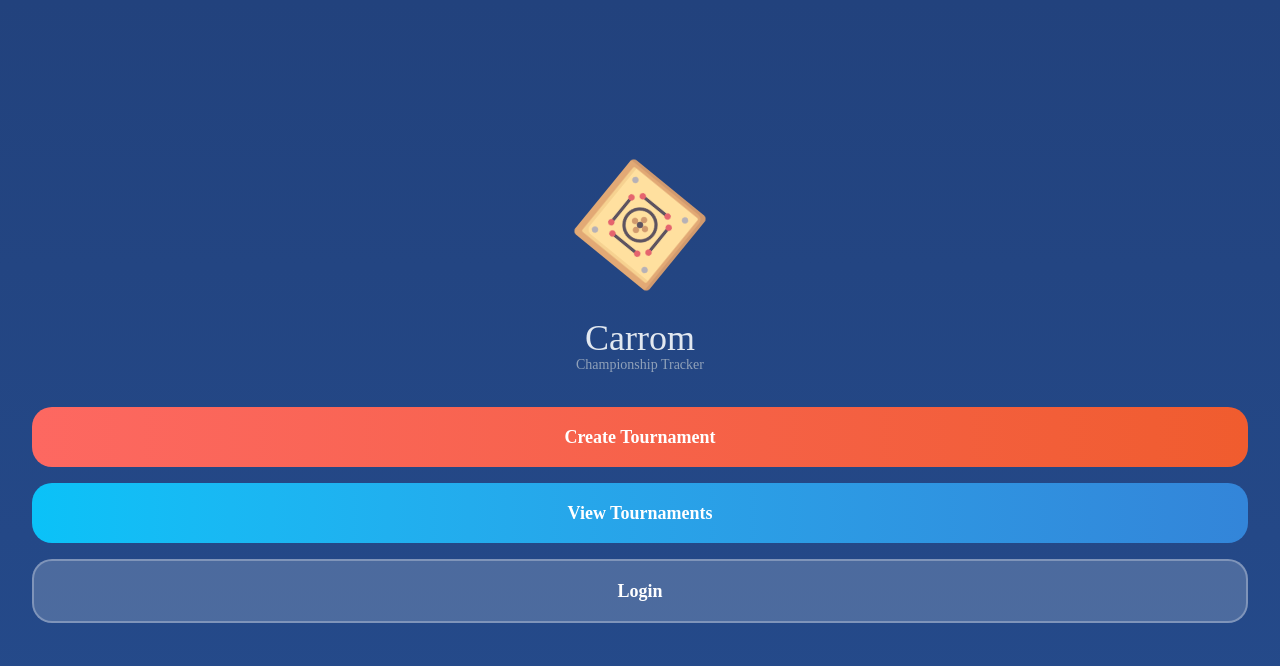
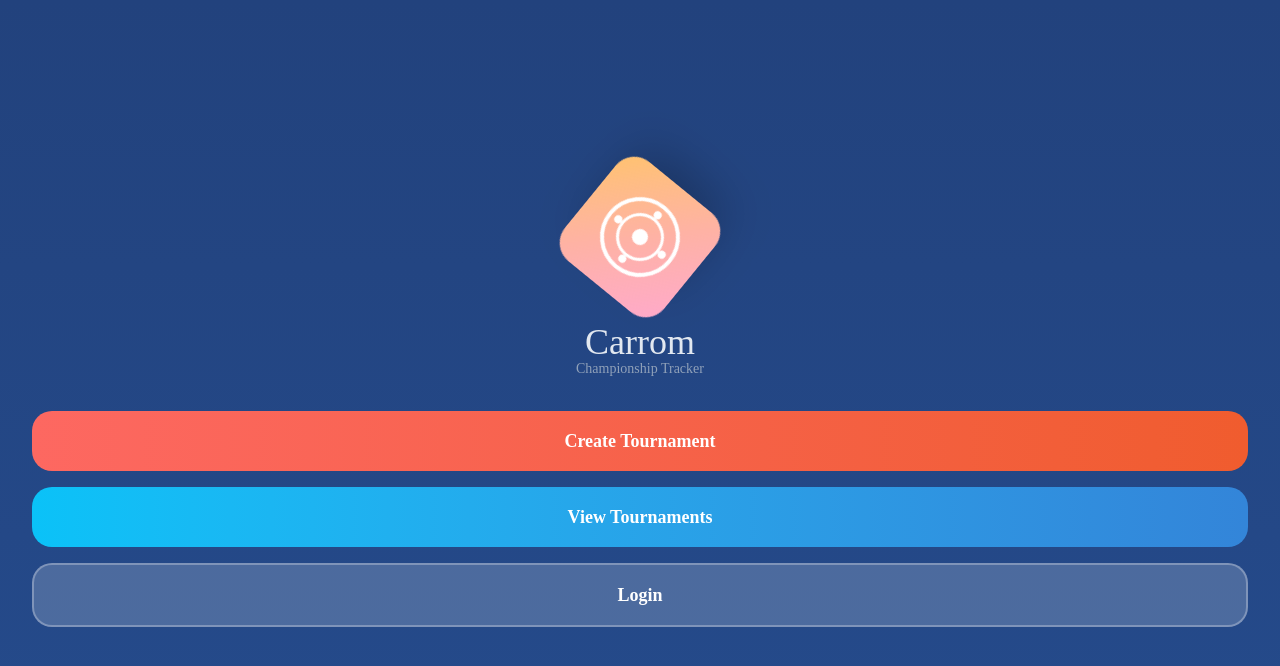
Before and after one commit to hellofarooqui/tournament-tracker, a React (Vite) app in the folder client/: page / in a window 1280 px wide. Shown: the top 666 px of the page. Built offline with nearby package versions, Linux system fonts and the light colour scheme; a web font is replaced by a local one.

Commit message:
updated home screen logo

```diff
--- /dev/null
+++ b/client/src/components/GradientLogo.jsx
@@ -0,0 +1,33 @@
+import React from 'react';
+
+const GradientLogo = () => {
+  return (
+
+      <div className="animate-[spin_9s_linear_infinite] relative w-32 h-32 bg-gradient-to-br from-[#FFA9CC] via-[#FEB2A4] to-[#FFC36B] rounded-3xl shadow-2xl">
+        {/* Main circular design */}
+        <div className="absolute inset-0 flex items-center justify-center">
+          {/* Outer ring */}
+          <div className="w-20 h-20 border-4 border-white rounded-full flex items-center justify-center relative">
+            {/* Inner ring */}
+            <div className="w-12 h-12 border-3 border-white rounded-full flex items-center justify-center relative">
+              {/* Center dot */}
+              <div className="w-4 h-4 bg-white rounded-full"></div>
+
+              {/* Small dots around inner ring */}
+              {/* <div className="absolute -top-1 left-1/2 transform -translate-x-1/2 w-2 h-2 bg-white rounded-full"></div>
+              <div className="absolute -bottom-1 left-1/2 transform -translate-x-1/2 w-2 h-2 bg-white rounded-full"></div> */}
+            </div>
+
+            {/* Dots around outer ring */}
+            <div className="absolute top-1 left-1/2 transform -translate-x-1/2 w-2 h-2 bg-white rounded-full"></div>
+            <div className="absolute bottom-1 left-1/2 transform -translate-x-1/2 w-2 h-2 bg-white rounded-full"></div>
+            <div className="absolute top-1/2 left-1 transform -translate-y-1/2 w-2 h-2 bg-white rounded-full"></div>
+            <div className="absolute top-1/2 right-1 transform -translate-y-1/2 w-2 h-2 bg-white rounded-full"></div>
+          </div>
+        </div>
+      </div>
+
+  );
+};
+
+export default GradientLogo;
--- a/client/src/pages/Home.jsx
+++ b/client/src/pages/Home.jsx
@@ -1,14 +1,16 @@
 import React from "react";
 import { Link } from "react-router";
 import CarromLogo from "./../assets/carrom.png";
+import GradientLogo from "../components/GradientLogo";
 
 const Home = () => {
 
   return (
     <div className="w-full h-screen flex flex-col items-center justify-center py-16 font-dynapuff px-8">
       <div className="flex flex-col items-center gap-y-4 mb-8">
-        <img src={CarromLogo} className="w-24 h-24 mb-12 animate-[spin_9s_linear_infinite]" />
-        <h1 className="text-4xl text-center text-slate-200 leading-0.5 ">
+        {/* <img src={CarromLogo} className="w-24 h-24 mb-12 animate-[spin_9s_linear_infinite]" /> */}
+        <GradientLogo/>
+        <h1 className="mt-6 text-4xl text-center text-slate-200 leading-0.5 ">
           Carrom
         </h1>
         <p className="text-sm text-slate-400">Championship Tracker</p>
```
